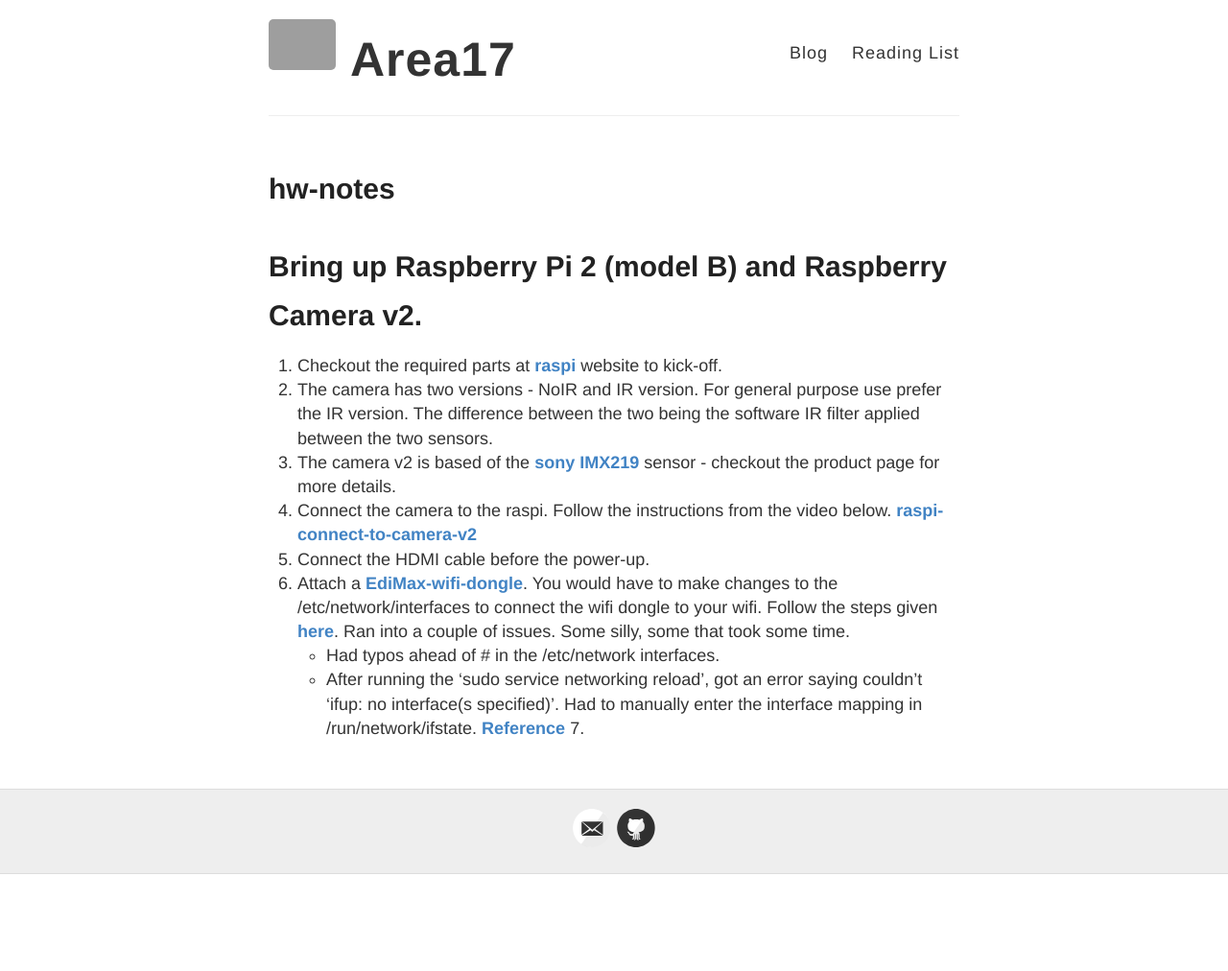
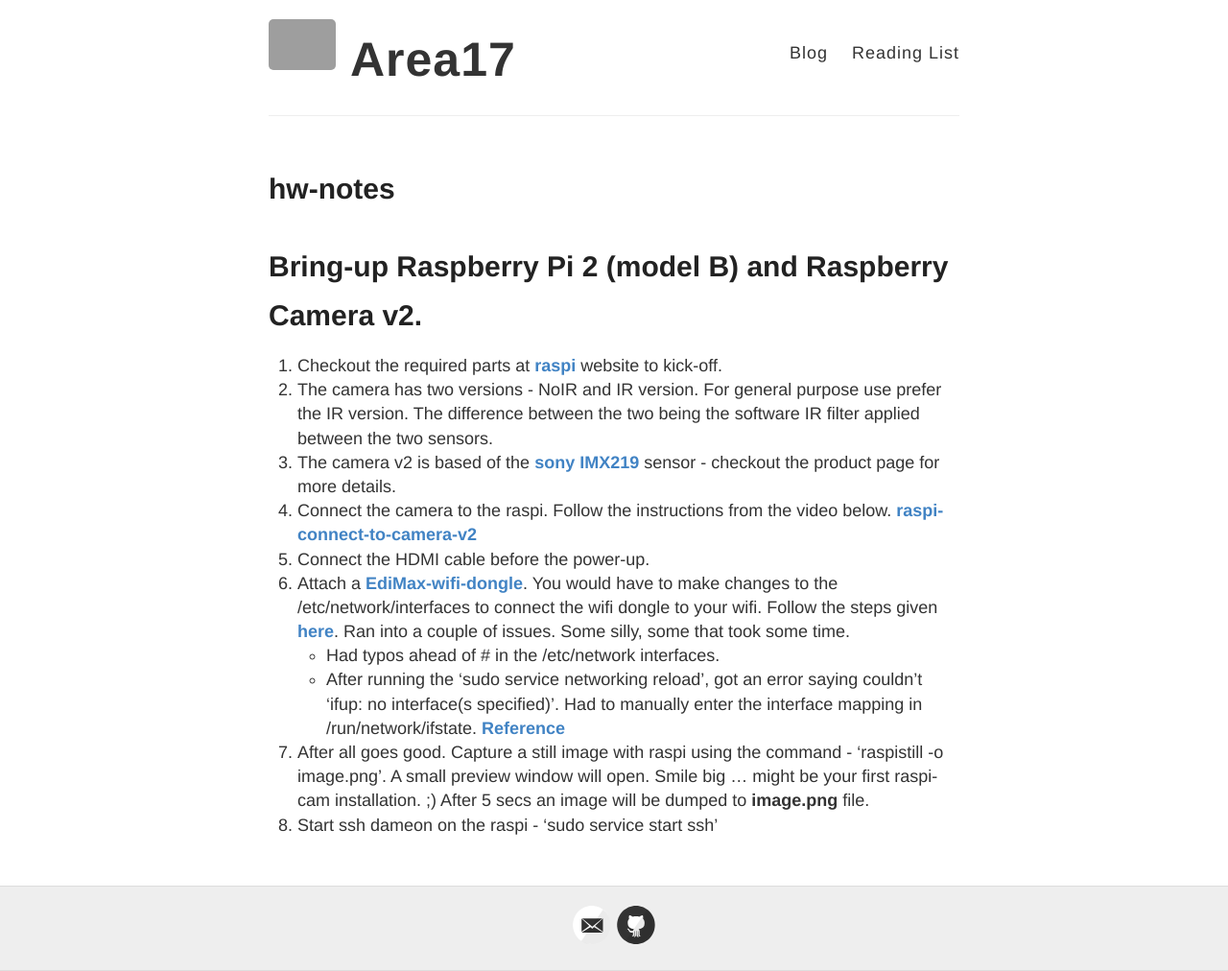
Before and after one commit to kvsrh/kvsrh.github.io.old, a Jekyll site: the page built from hw-notes.md, in a window 1280 px wide. Shown: the whole page at 96% size. Built offline with Jekyll 4.4.1, drawn with Linux system fonts in a browser that asks for light colours; before the commit the page ends 911 px from its top, so only the background shows below that; grey boxes are pictures that could not be loaded.

Commit message:
camera still image.

```diff
--- a/hw-notes.md
+++ b/hw-notes.md
@@ -4,7 +4,7 @@ title: hw-notes
 permalink: /hw-notes/
 ---
 
-# Bring up Raspberry Pi 2 (model B) and Raspberry Camera v2.
+# Bring-up Raspberry Pi 2 (model B) and Raspberry Camera v2.
 
 1. Checkout the required parts at **[raspi](https://www.raspberrypi.org/)** website to kick-off.
 2. The camera has two versions - NoIR and IR version. For general purpose use
@@ -19,4 +19,5 @@ page for more details.
 wifi dongle to your wifi. Follow the steps given **[here](https://raspberrypihq.com/how-to-add-wifi-to-the-raspberry-pi/)**. Ran into a couple of issues. Some silly, some that took  some time.
     - Had typos ahead of # in the /etc/network interfaces.
     - After running the 'sudo service networking reload', got an error saying couldn't 'ifup: no interface(s specified)'. Had to manually enter the interface mapping in /run/network/ifstate. **[Reference](https://unix.stackexchange.com/questions/50602/cant-ifdown-eth0-main-interface)**
-7.
+7. After all goes good. Capture a still image with raspi using the command - 'raspistill -o image.png'. A small preview window will open. Smile big ... might be your first raspi-cam installation. ;) After 5 secs an image will be dumped to **image.png** file.
+8. Start ssh dameon on the raspi - 'sudo service start ssh'
```
